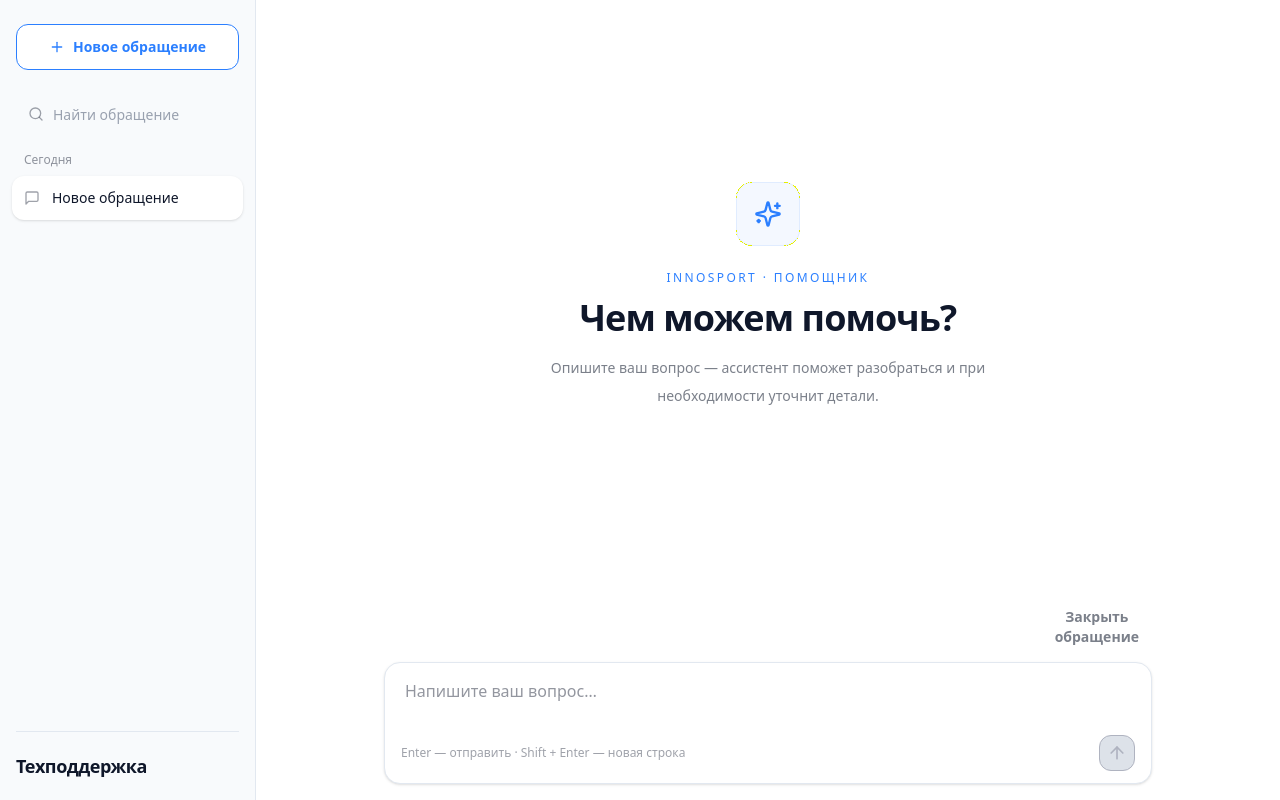
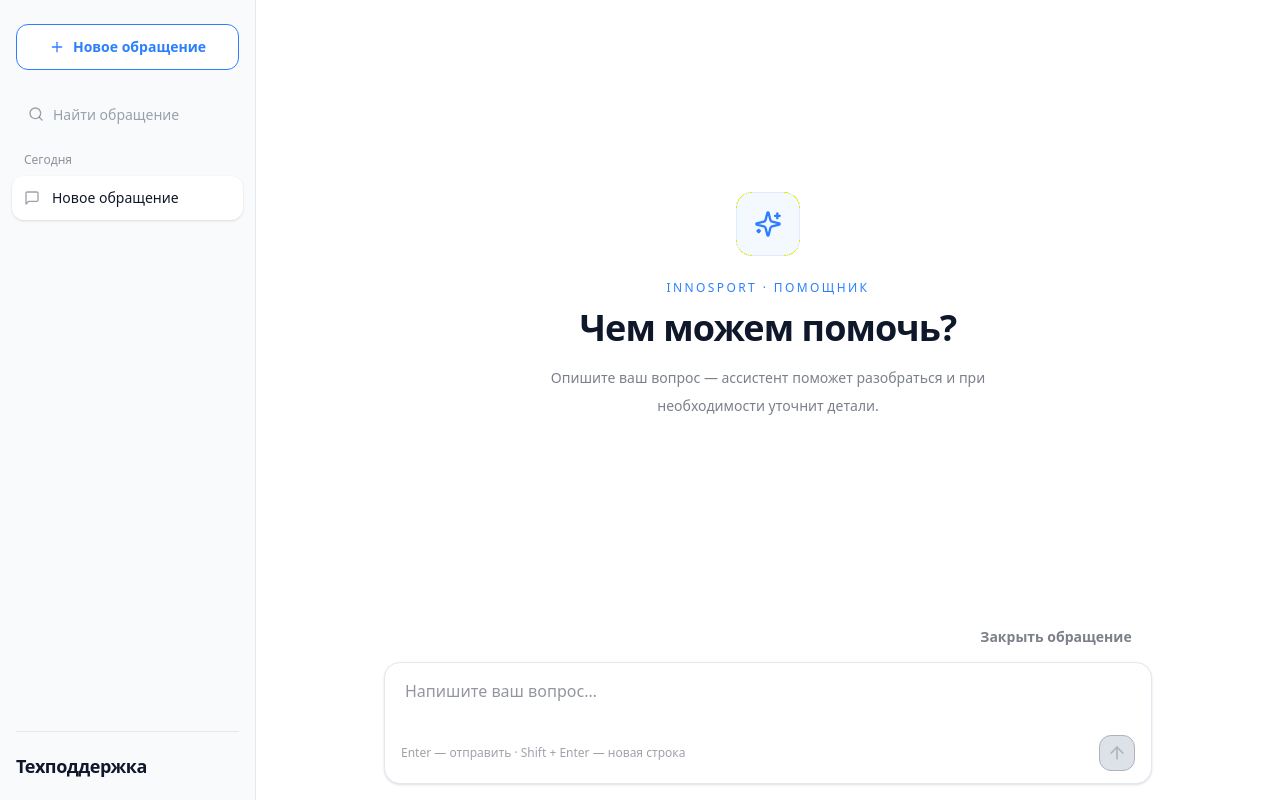
Before and after one commit to one-zero-eight/hackathon-tenderhack-nn-innosport, a React (Vite) app in the folder frontend/: page / in a window 1280 px wide. Built offline with nearby package versions, Linux system fonts and the light colour scheme.

Commit message:
feat(frontend): move buttons tuda-suda

```diff
--- a/frontend/src/components/chat/ChatPage.tsx
+++ b/frontend/src/components/chat/ChatPage.tsx
@@ -172,8 +172,8 @@
                     {closed ? (chat.activeChat.handoff.simulated ? 'Демонстрационная передача специалисту сохранена' : 'Обращение было передано специалисту') : chat.activeChat.handoff.simulated ? 'Деморежим: ожидаем специалиста' : 'Ожидаем специалиста'}
                   </p>
                 )}
+                <ChatStatusActions closed={closed} busy={chat.busy} onClose={chat.closeChat} onReopen={chat.reopenChat} />
                 {!closed && !chat.activeChat.handoff && chat.clarificationCount >= 3 && <SpecialistContact busy={chat.busy} onContact={chat.contactSpecialist} />}
-                <ChatStatusActions closed={closed} busy={chat.busy} onClose={chat.closeChat} onReopen={chat.reopenChat} />
                 {!closed && <ChatComposer draft={chat.draft} onDraft={chat.setDraft} onSend={chat.send} busy={chat.busy} awaitingClarification={!!chat.pendingClarification} />}
               </div>
             </div>
--- a/frontend/src/components/chat/ChatStatusActions.tsx
+++ b/frontend/src/components/chat/ChatStatusActions.tsx
@@ -16,8 +16,8 @@
       </div>
     )
   return (
-    <div className="mb-2 flex justify-end">
-      <Button variant="ghost" size="sm" className="text-foreground/55 whitespace-normal" disabled={busy} onClick={onClose}>
+    <div className="mb-2 flex justify-end pr-4">
+      <Button variant="ghost" size="sm" className="text-foreground/55 flex w-40 justify-center" disabled={busy} onClick={onClose}>
         Закрыть обращение
       </Button>
     </div>
--- a/frontend/src/components/chat/SpecialistContact.tsx
+++ b/frontend/src/components/chat/SpecialistContact.tsx
@@ -3,16 +3,15 @@
 
 export default function SpecialistContact({ busy, onContact }: { busy: boolean; onContact: () => Promise<boolean> }) {
   return (
-    <div className="border-primary/15 bg-primary/5 mb-3 flex flex-wrap items-center justify-between gap-3 rounded-xl border px-4 py-3">
+    <div className="border-primary/15 bg-primary/5 mb-3 flex items-center justify-between gap-3 rounded-xl border px-4 py-3">
       <div className="text-foreground/65 flex items-center gap-2 text-sm">
         <LuHeadset className="text-primary size-4" />
         Нужна дополнительная помощь?
       </div>
-      <Button variant="outline" size="sm" className="flex items-center gap-2 whitespace-normal" disabled={busy} onClick={() => void onContact()}>
+      <Button variant="outline" size="sm" className="flex w-40 items-center justify-center gap-2" disabled={busy} onClick={() => void onContact()}>
         {busy && <LuLoaderCircle className="size-4 animate-spin motion-reduce:animate-none" />}
         {busy ? 'Отправляем…' : 'Связаться'}
       </Button>
-      <p className="text-foreground/45 w-full text-xs">Деморежим: реальная заявка специалисту не отправляется.</p>
     </div>
   )
 }
```
